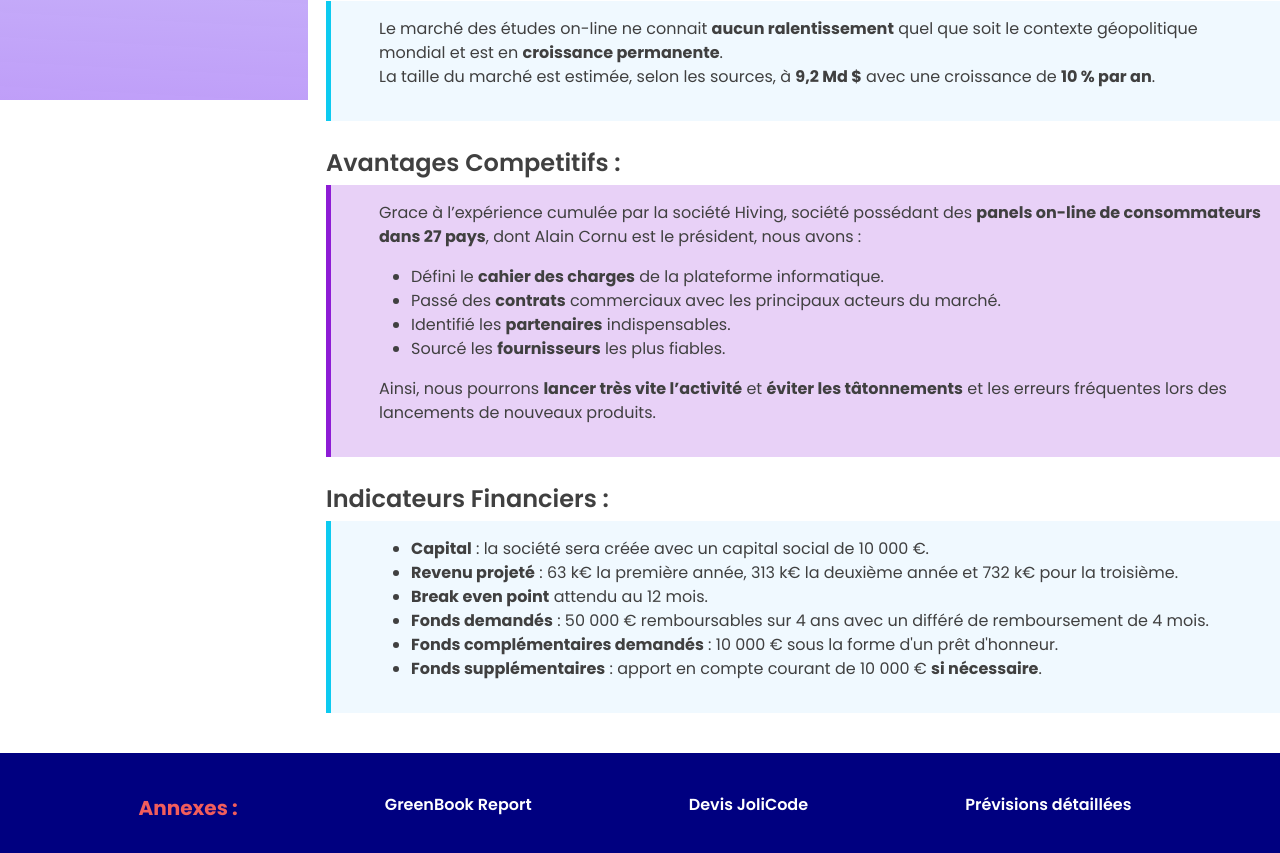
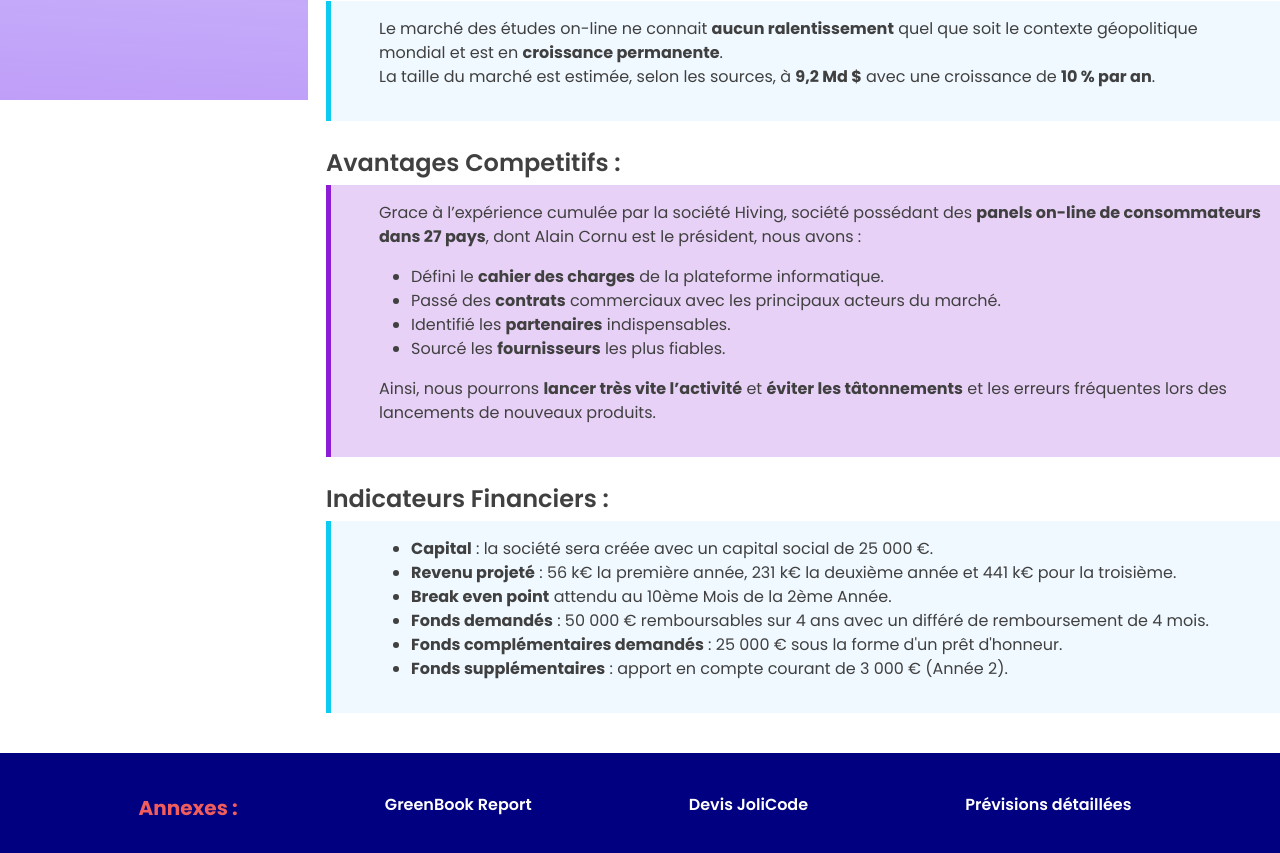
Before and after one commit to BCRAppZavod/Opinionz-Presentation-2024, a plain HTML site: page presentation-Opinionz-executive-summary.html in a window 1280 px wide. Shown: the part 700-1553 px from the top of the page. Drawn offline with nearby package versions, Linux system fonts and the light colour scheme.

Commit message:
Update presentation-Opinionz-executive-summary.html

```diff
--- a/presentation-Opinionz-executive-summary.html
+++ b/presentation-Opinionz-executive-summary.html
@@ -143,12 +143,12 @@ La taille du marché est estimée, selon les sources, à <strong>9,2 Md $</stron
                         <h2 class="fs-4 mx-0 px-0 mb-1">Indicateurs Financiers :</h2>
                         <div class="border-start border-info border-5 ps-3 ps-md-5 pe-3 py-3 mb-4 bg-info-50">
                             <ul>
-                                <li><strong>Capital</strong> : la société sera créée avec un capital social de 10 000 &#8364;.</li>
-                                <li><strong>Revenu projeté</strong> : 63 k&#8364; la première année, 313 k&#8364; la deuxième  année et 732 k&#8364; pour la troisième.</li>
-                                <li><strong>Break even point</strong> attendu au 12 mois.</li>
+                                <li><strong>Capital</strong> : la société sera créée avec un capital social de 25 000 &#8364;.</li>
+                                <li><strong>Revenu projeté</strong> : 56 k&#8364; la première année, 231 k&#8364; la deuxième  année et 441 k&#8364; pour la troisième.</li>
+                                <li><strong>Break even point</strong> attendu au 10ème Mois de la 2ème Année.</li>
                                 <li><strong>Fonds demandés</strong> : 50 000 &#8364; remboursables sur 4 ans avec un différé de remboursement de 4 mois.</li>
-                                <li><strong>Fonds complémentaires demandés</strong> : 10 000 &#8364; sous la forme d'un prêt d'honneur.</li>
-                                <li><strong>Fonds supplémentaires</strong> : apport en compte courant de 10 000 &#8364; <strong>si nécessaire</strong>.</li>
+                                <li><strong>Fonds complémentaires demandés</strong> : 25 000 &#8364; sous la forme d'un prêt d'honneur.</li>
+                                <li><strong>Fonds supplémentaires</strong> : apport en compte courant de 3 000 &#8364; (Année 2).</li>
                             </ul>
                         </div>
                     </div>
```
